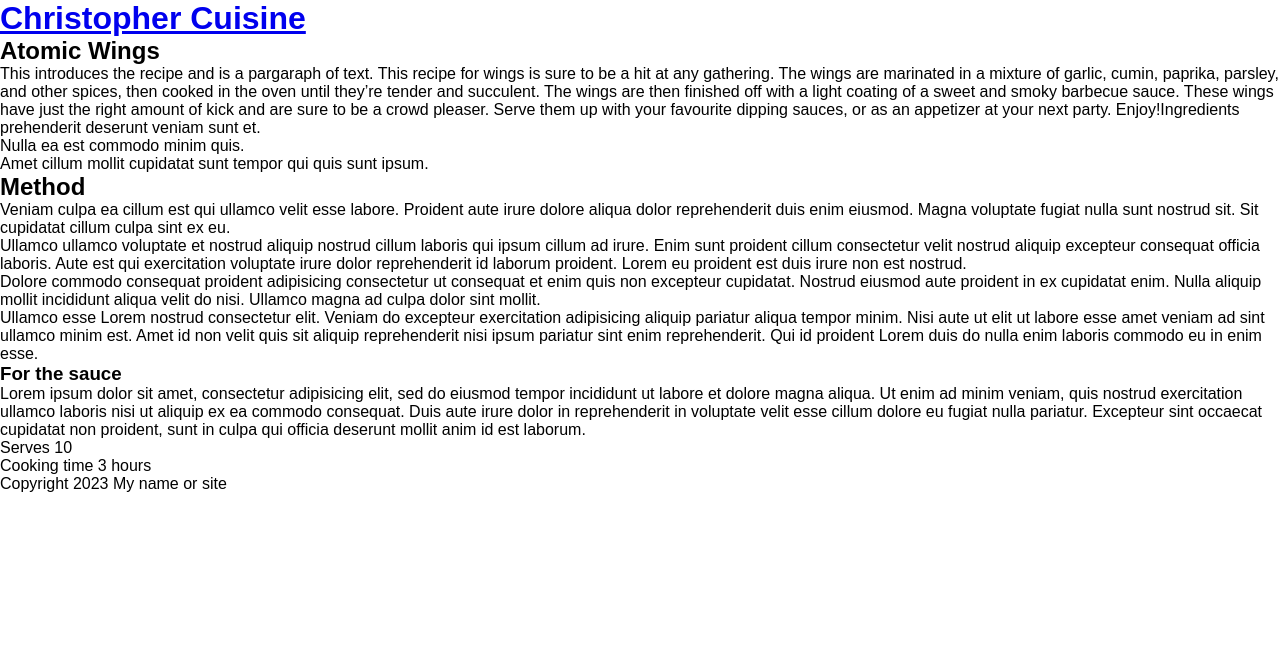
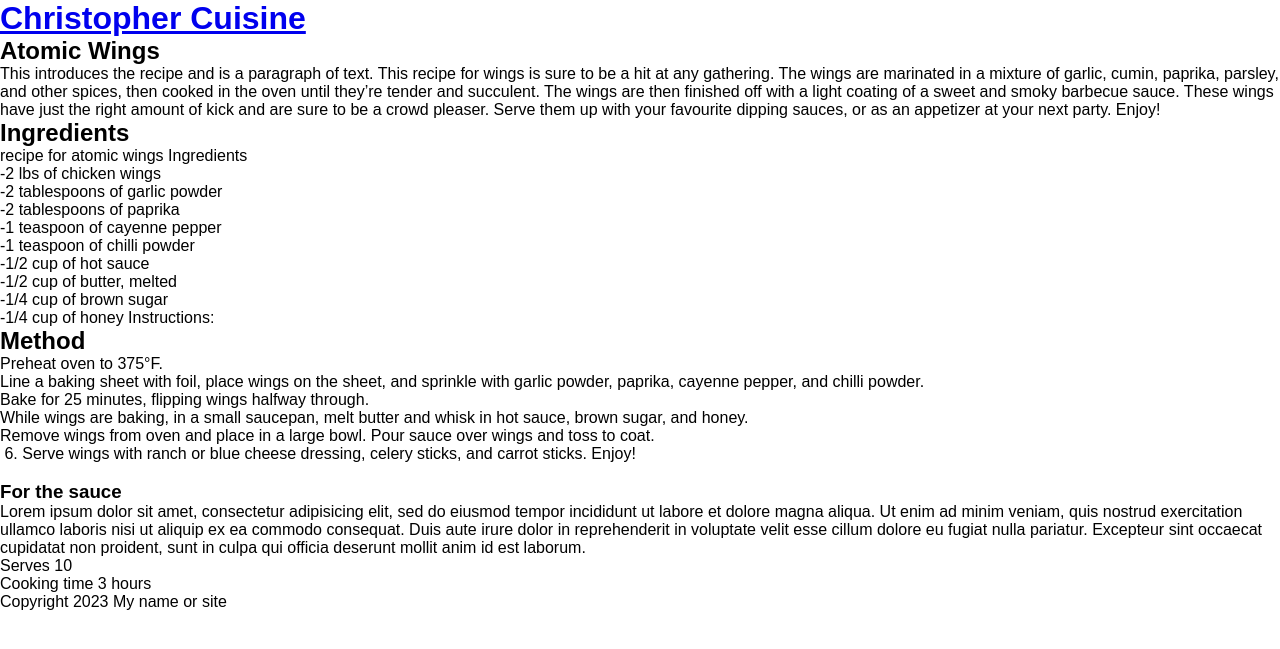
Before and after one commit to JEREMY-0/JCuisine, a Jekyll site: the page built from _recipes/recipe2.md, in a window 1280 px wide. Shown: the top 649 px of the page. Built offline with Jekyll 4.4.1, drawn with Linux system fonts in a browser that asks for light colours.

Commit message:
Update Recipe “recipe2”

```diff
--- a/_recipes/recipe2.md
+++ b/_recipes/recipe2.md
@@ -5,21 +5,47 @@ order: 1
 layout: recipe
 published: true
 ---
-This introduces the recipe and is a pargaraph of text. This recipe for wings is sure to be a hit at any gathering. The wings are marinated in a mixture of garlic, cumin, paprika, parsley, and other spices, then cooked in the oven until they’re tender and succulent. The wings are then finished off with a light coating of a sweet and smoky barbecue sauce. These wings have just the right amount of kick and are sure to be a crowd pleaser. Serve them up with your favourite dipping sauces, or as an appetizer at your next party. Enjoy!Ingredients
+This introduces the recipe and is a paragraph of text. This recipe for wings is sure to be a hit at any gathering. The wings are marinated in a mixture of garlic, cumin, paprika, parsley, and other spices, then cooked in the oven until they’re tender and succulent. The wings are then finished off with a light coating of a sweet and smoky barbecue sauce. These wings have just the right amount of kick and are sure to be a crowd pleaser. Serve them up with your favourite dipping sauces, or as an appetizer at your next party. Enjoy!
 
-* prehenderit deserunt veniam sunt et.
-* Nulla ea est commodo minim quis.
-* Amet cillum mollit cupidatat sunt tempor qui quis sunt ipsum.
+* ##  Ingredients
 
-## Method
+recipe for atomic wings Ingredients
 
-Veniam culpa ea cillum est qui ullamco velit esse labore. Proident aute irure dolore aliqua dolor reprehenderit duis enim eiusmod. Magna voluptate fugiat nulla sunt nostrud sit. Sit cupidatat cillum culpa sint ex eu.
+: -2 lbs of chicken wings
 
-Ullamco ullamco voluptate et nostrud aliquip nostrud cillum laboris qui ipsum cillum ad irure. Enim sunt proident cillum consectetur velit nostrud aliquip excepteur consequat officia laboris. Aute est qui exercitation voluptate irure dolor reprehenderit id laborum proident. Lorem eu proident est duis irure non est nostrud.
+\-2 tablespoons of garlic powder
 
-Dolore commodo consequat proident adipisicing consectetur ut consequat et enim quis non excepteur cupidatat. Nostrud eiusmod aute proident in ex cupidatat enim. Nulla aliquip mollit incididunt aliqua velit do nisi. Ullamco magna ad culpa dolor sint mollit.
+\-2 tablespoons of paprika
 
-Ullamco esse Lorem nostrud consectetur elit. Veniam do excepteur exercitation adipisicing aliquip pariatur aliqua tempor minim. Nisi aute ut elit ut labore esse amet veniam ad sint ullamco minim est. Amet id non velit quis sit aliquip reprehenderit nisi ipsum pariatur sint enim reprehenderit. Qui id proident Lorem duis do nulla enim laboris commodo eu in enim esse.
+\-1 teaspoon of cayenne pepper
+
+\-1 teaspoon of chilli powder
+
+\-1/2 cup of hot sauce
+
+\-1/2 cup of butter, melted
+
+\-1/4 cup of brown sugar
+
+\-1/4 cup of honey Instructions:
+
+* ## Method
+
+1. Preheat oven to 375°F.
+
+2. Line a baking sheet with foil, place wings on the sheet, and sprinkle with garlic powder, paprika, cayenne pepper, and chilli powder.
+
+3. Bake for 25 minutes, flipping wings halfway through.
+
+4. While wings are baking, in a small saucepan, melt butter and whisk in hot sauce, brown sugar, and honey.
+
+5. Remove wings from oven and place in a large bowl. Pour sauce over wings and toss to coat.
+
+ 6. Serve wings with ranch or blue cheese dressing, celery sticks, and carrot sticks. Enjoy!
+
+
+
+
 
 ### For the sauce
 
```
